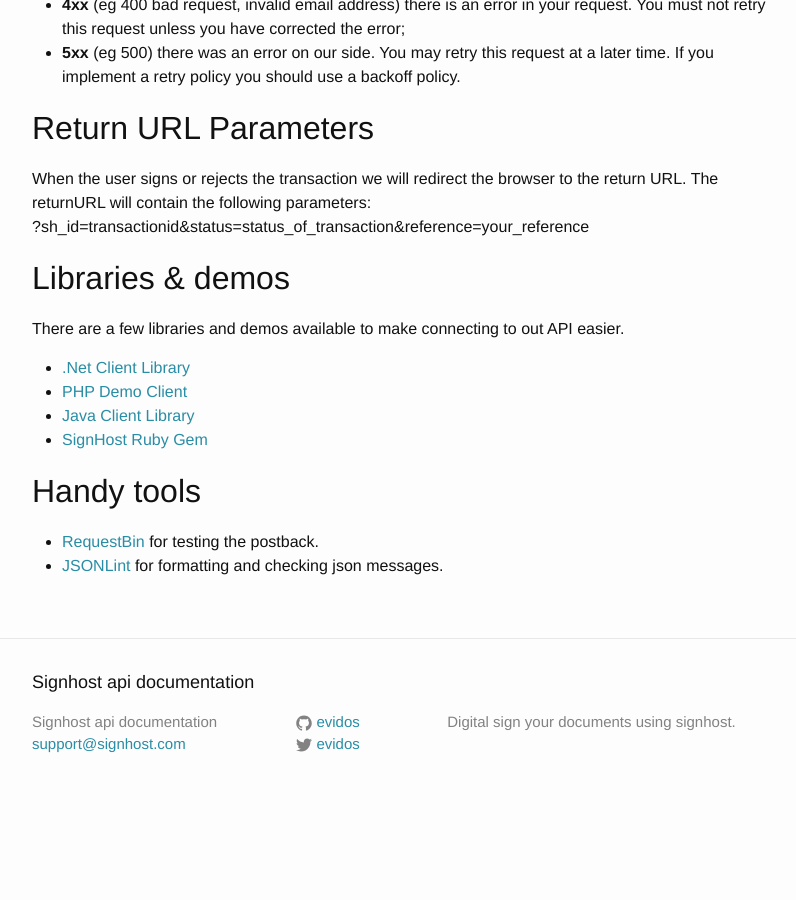
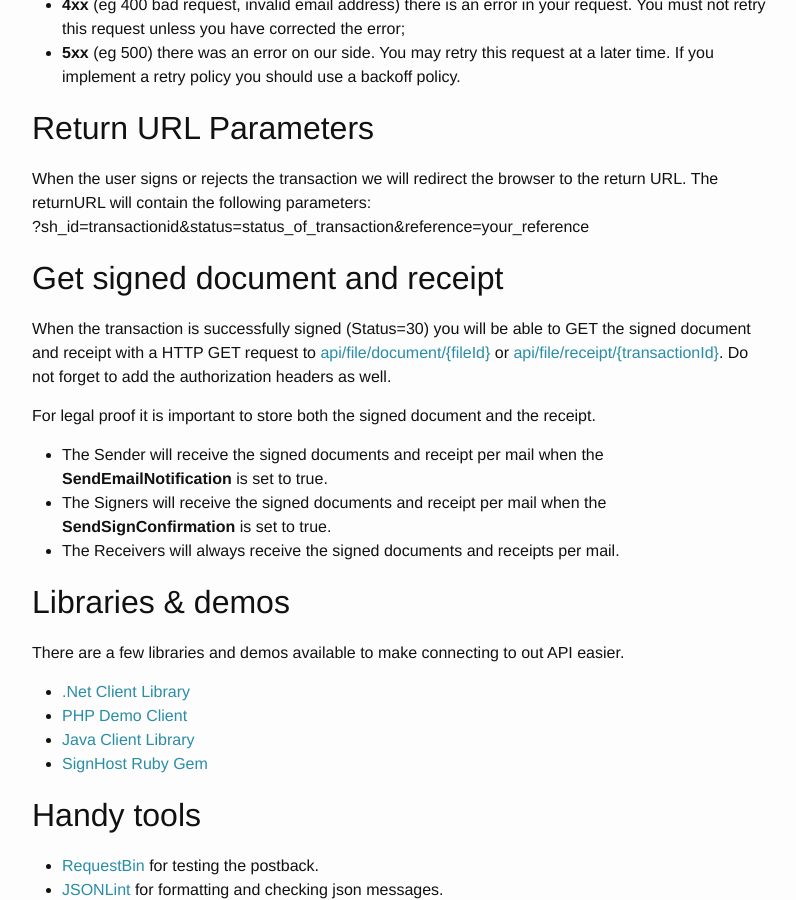
Before and after one commit to markohantula/evidos.github.io, a Jekyll site: the page built from index.md, in a window 1280 px wide and 900 px high, scrolled down 2441 px. Shown: the whole window, without its empty margins (238-1034 px from the left). Built offline with Jekyll 4.4.1, drawn with Linux system fonts in a browser that asks for light colours; before the commit the page ends 3257 px from its top, so only the background shows below that.

Commit message:
Add additional information about receiving the signed documents and receipt

```diff
--- a/_data/api-swagger.yaml
+++ b/_data/api-swagger.yaml
@@ -47,7 +47,7 @@
           required: true
   '/api/file/receipt/{transactionId}':
     get:
-      description: Returns receipt.
+      description: Returns the receipt when the transaction is successfully signed (Status=30)
       parameters:
         - name: transactionId
           description: ID of the description
--- a/index.md
+++ b/index.md
@@ -75,6 +75,16 @@
 When the user signs or rejects the transaction we will redirect the browser to the return URL. The returnURL will contain the following parameters:
 ?sh_id=transactionid&status=status_of_transaction&reference=your_reference
 
+## Get signed document and receipt
+
+When the transaction is successfully signed (Status=30) you will be able to GET the signed document and receipt with a HTTP GET request to [api/file/document/{fileId}](/endpoints#get/api/transaction/{transactionId}/file/{fileId}/) or [api/file/receipt/{transactionId}](/endpoints#get/api/file/receipt/{transactionId}). Do not forget to add the authorization headers as well.
+
+For legal proof it is important to store both the signed document and the receipt.
+
+*   The Sender will receive the signed documents and receipt per mail when the **SendEmailNotification** is set to true.
+*   The Signers will receive the signed documents and receipt per mail when the **SendSignConfirmation** is set to true.
+*   The Receivers will always receive the signed documents and receipts per mail.
+
 ## Libraries & demos
 
 There are a few libraries and demos available to make connecting to out API easier.
```
